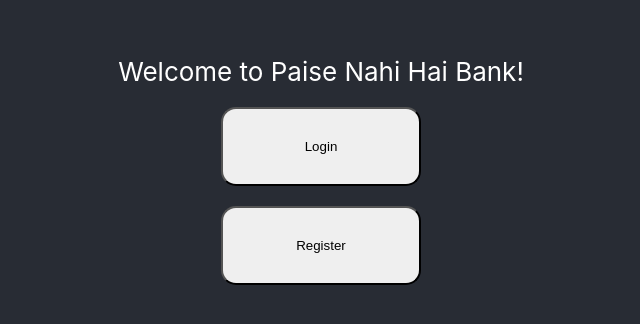
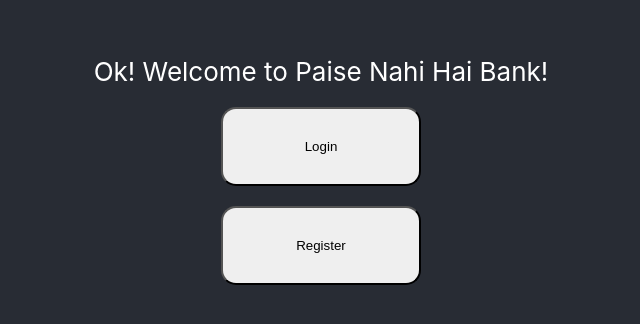
Before and after one commit to fionajovita/bankapp-ui, a plain HTML site: page index.html in a window 1280 px wide. Shown: the part 230-554 px from the top of the page, without its empty margins (319-959 px from the left). Drawn offline with Linux system fonts and the light colour scheme.

Commit message:
Test Update

```diff
--- a/index.html
+++ b/index.html
@@ -10,6 +10,7 @@
     <body>
         <div class="App">
             <header class="App-header">
+		    Ok!
             Welcome to Paise Nahi Hai Bank!
               <button onclick="location.href = '/login.html';">Login</button>
               <button  onclick="location.href = '/register.html';">Register</button>
```
